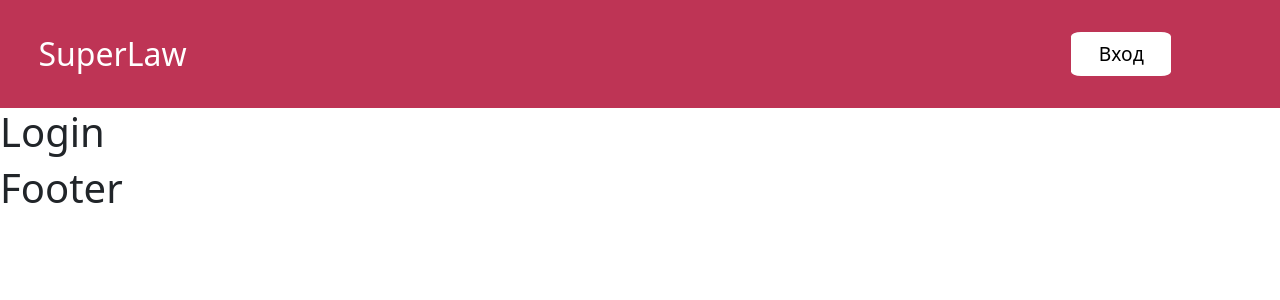
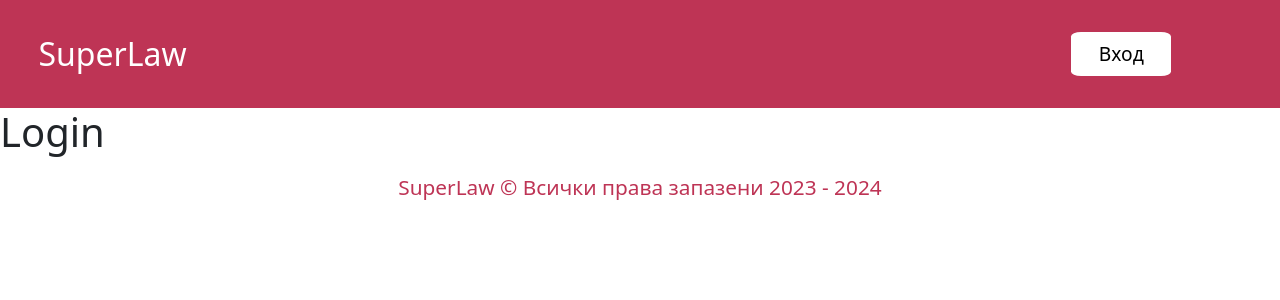
Before and after one commit to Superlaw-bg/SuperLaw, a React (Create React App) app in the folder FE/superlaw/: page /login in a window 1280 px wide. Shown: the top 300 px of the page. Built offline with nearby package versions, Linux system fonts and the light colour scheme.

Commit message:
Add footer

```diff
--- /dev/null
+++ b/FE/superlaw/src/components/Footer/Footer.scss
@@ -0,0 +1,12 @@
+@import '../../style-constants.scss';
+
+.site-footer{
+    text-align: center;
+    color: $primary-color;
+    padding: 0.5rem;
+}
+
+.site-footer p{
+    margin: 0;
+    font-size: 1.3rem;
+}
--- a/FE/superlaw/src/components/Footer/Footer.tsx
+++ b/FE/superlaw/src/components/Footer/Footer.tsx
@@ -1,5 +1,11 @@
+import './Footer.scss';
+
 const Footer = () => {
-    return <h1>Footer</h1>;
+    return (
+      <footer className="site-footer">
+        <p>SuperLaw &copy; Всички права запазени 2023 - 2024</p>
+      </footer>
+    );
   };
 
   export default Footer;
```
